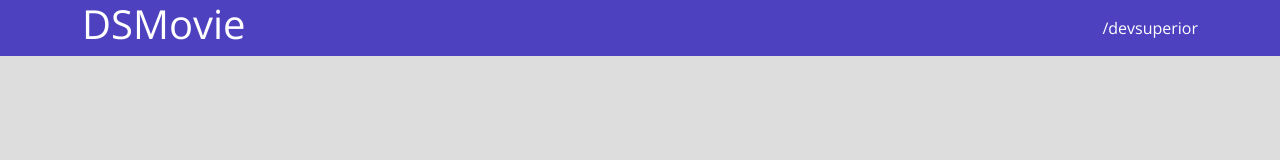
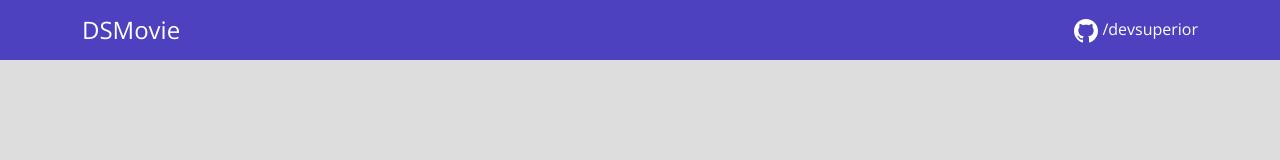
Before and after one commit to EduardodePaulaCosta/dsmovie, a plain HTML site: page index.html in a window 1280 px wide. Drawn offline with nearby package versions, Linux system fonts and the light colour scheme.

Commit message:
Barra superior PARTE 2

```diff
--- a/css/styles.css
+++ b/css/styles.css
@@ -1,18 +1,33 @@
 @import url('https://fonts.googleapis.com/css2?family=Open+Sans:wght@300;400;700&display=swap');
 
+:root {
+    --bg-gray: #ddd;
+    --color-primary: #4D41c0;
+    --white: #fff;
+}
+
 *{
+    margin: 0;
     box-sizing: border-box;
     font-family: 'Open Sans'; sans-serif;
 }
 
+h1, h2, h3, h4, h5, h6{
+    margin: 0;
+}
+
 html, body {
-    background-color: #ddd;
+    background-color: var(--bg-gray);
 
 }
 
 header {
-    background-color: #4d41c0;
-    color: #fff;
+    background-color: var(--color-primary);
+    color: var(--white);
+    height: 60px;
+    display: flex;
+    align-items: center;
+
 }
 
 a, a:hover {
@@ -25,3 +40,25 @@ nav {
     align-items: center;
     justify-content: space-between;
 }
+
+nav h1 {
+    font-size: 24px;
+    font-weight: 400;
+
+}
+
+nav
+
+a, a:hover {
+    text-decoration: none;
+    color: unset;
+}
+
+. dsmovie-contact-container{
+    display: flex;
+    align-items: center;
+}
+
+. dsmovie-contact-container img{
+    margin-right: 10px;
+}
--- a/index.html
+++ b/index.html
@@ -1,25 +1,33 @@
 <!DOCTYPE html>
 <html lang="pt-br">
+
 <head>
     <meta charset="UTF-8">
     <meta http-equiv="X-UA-Compatible" content="IE=edge">
     <meta name="viewport" content="width=device-width, initial-scale=1.0">
     <title>DSMovie</title>
 
-    <link href="https://cdn.jsdelivr.net/npm/bootstrap@5.1.3/dist/css/bootstrap.min.css" rel="stylesheet" integrity="sha384-1BmE4kWBq78iYhFldvKuhfTAU6auU8tT94WrHftjDbrCEXSU1oBoqyl2QvZ6jIW3" crossorigin="anonymous">
+    <link href="https://cdn.jsdelivr.net/npm/bootstrap@5.1.3/dist/css/bootstrap.min.css" rel="stylesheet"
+        integrity="sha384-1BmE4kWBq78iYhFldvKuhfTAU6auU8tT94WrHftjDbrCEXSU1oBoqyl2QvZ6jIW3" crossorigin="anonymous">
 
- <link rel="stylesheet" href="css/styles.css">
+    <link rel="stylesheet" href="css/styles.css">
 
 </head>
+
 <body>
 
     <header>
         <nav class="container">
             <h1>DSMovie</h1>
-            <a href="https://github.com/devesuperior">/devsuperior</a>
+            <div class="dsmovie-contact-container">
+                <img src="img/github.svg" alt="GitHub">
+                <a href="https://github.com/devesuperior">/devsuperior</a>
+
+            </div>
 
         </nav>
     </header>
 
 </body>
+
 </html>
```
Also changed, not shown: img/github.svg (added).
